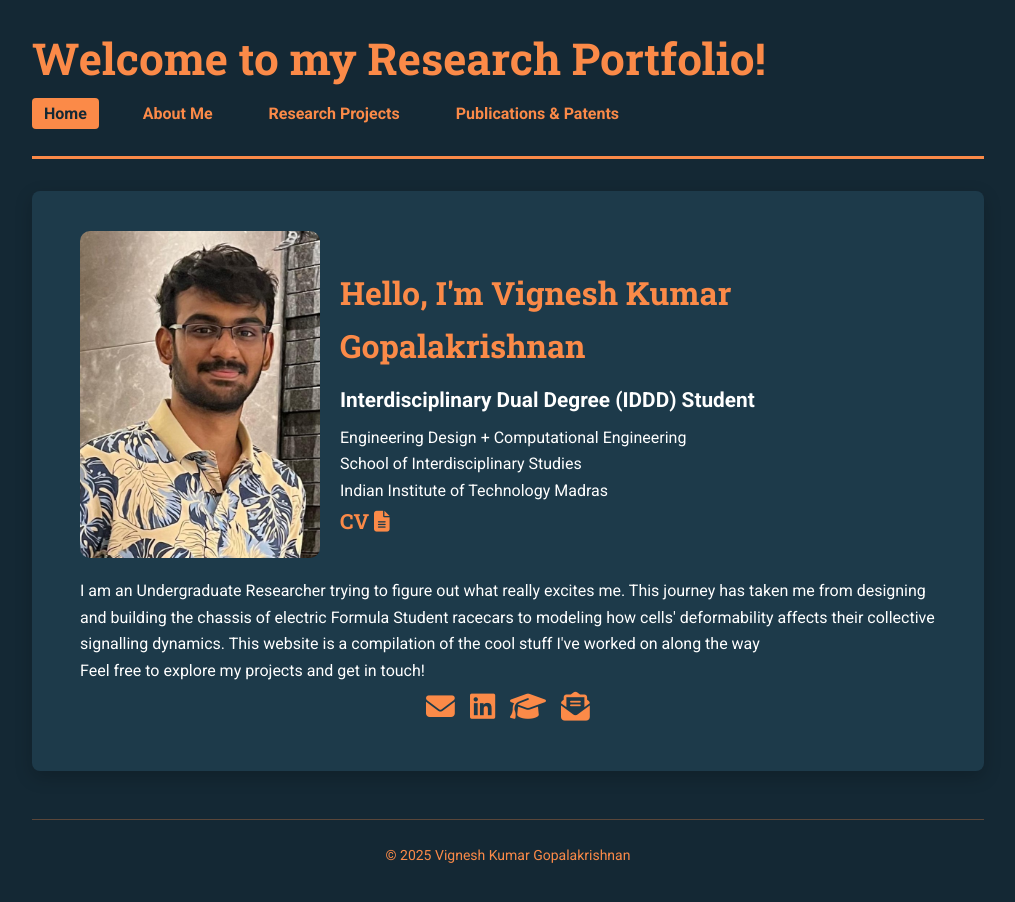
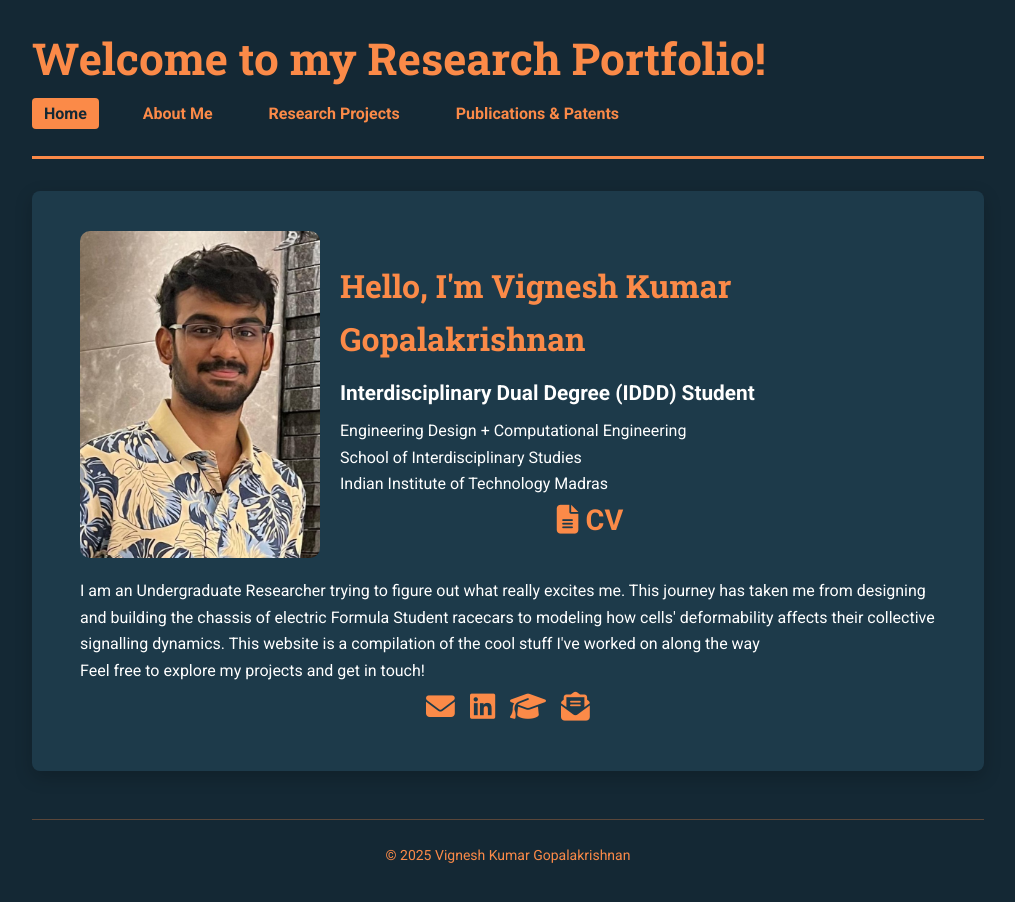
Before and after one commit to VigneshG0121/personal_website, a plain HTML site: page index.html in a window 1280 px wide. Shown: the whole page, without its empty margins (132-1147 px from the left). Drawn offline with Linux system fonts and the light colour scheme.

Commit message:
Update index.html for CV icon

```diff
--- a/index.html
+++ b/index.html
@@ -39,7 +39,7 @@
 }
 
 .intro-header img {
-  width: 240px;
+  max-width: 240px;
   height: auto;
   border-radius: 10px; /* rounded corners */
 }
@@ -80,7 +80,16 @@
       </p>
       <p> School of Interdisciplinary Studies</p>
       <p>Indian Institute of Technology Madras</p>
-      <h3 CV href="mailto:gvigneshkumar@outlook.com" title="CV">CV <i class="fas fa-file-alt"></i></h3>
+      <div class="contact-icons">
+    <h4>
+    <a href="https://drive.google.com/file/d/1k1eqMCg9lBUB18F6KMDlIjduRrcU9ELO/view?usp=sharing"
+       target="_blank"
+       rel="noopener"
+       title="CV">
+      <i class="fas fa-file-alt"></i> CV
+    </a>
+   </h4>
+</div>
 
     </div>
   </div>
```
